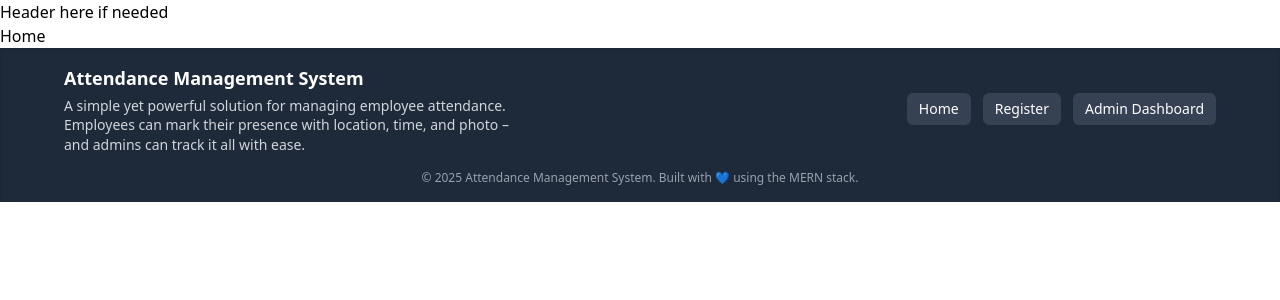
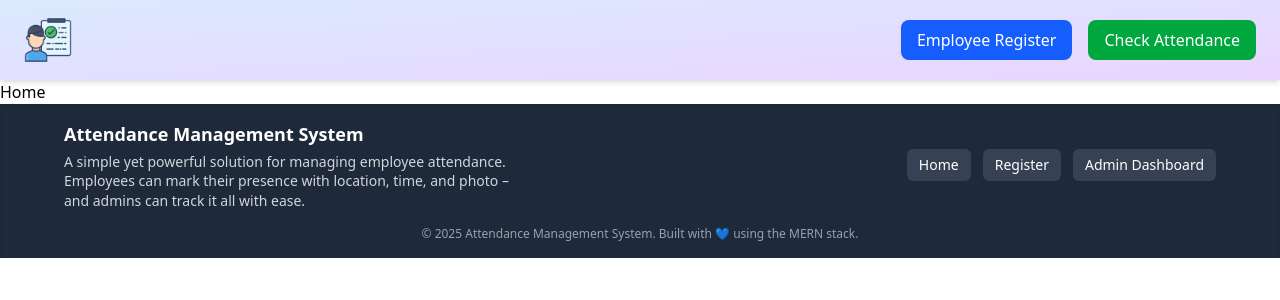
Before and after one commit to PathakShailendra/Attendence-System, a React (Vite) app in the folder Frontend/: page / in a window 1280 px wide. Shown: the top 300 px of the page. Built offline with nearby package versions, Linux system fonts and the light colour scheme.

Commit message:
header added

```diff
--- a/Frontend/src/App.jsx
+++ b/Frontend/src/App.jsx
@@ -3,12 +3,13 @@ import TestApi from './components/TestApi'
 import { Outlet } from 'react-router-dom';
 import toast, { Toaster } from "react-hot-toast";
 import Footer from './components/Footer';
+import Header from './components/Header';
 
 
 const App = () => {
   return (
     <div>
-      <h1>Header here if needed</h1>
+      <Header />
       <Outlet />
       <Footer />
       <Toaster />
--- /dev/null
+++ b/Frontend/src/components/Header.jsx
@@ -0,0 +1,37 @@
+import React from 'react';
+import { Link } from 'react-router-dom';
+import logo from '../assets/immigration.png'
+
+const Header = () => {
+  return (
+    <header className="w-full bg-gradient-to-br from-blue-100 to-purple-200 shadow-md px-6 py-4 flex justify-between items-center">
+      {/* Logo on the left */}
+      <div className="flex items-center space-x-2">
+        <img
+          src={logo}
+          alt="Attendance Logo"
+          className="w-12 h-12 object-contain"
+        />
+
+      </div>
+
+      {/* Buttons on the right */}
+      <div className="flex space-x-4 ml-auto">
+        <Link
+          to="/employee/register"
+          className="bg-blue-600 text-white px-4 py-2 rounded-lg hover:bg-blue-700 transition duration-300"
+        >
+          Employee Register
+        </Link>
+        <Link
+          to="/attendance"
+          className="bg-green-600 text-white px-4 py-2 rounded-lg hover:bg-green-700 transition duration-300"
+        >
+          Check Attendance
+        </Link>
+      </div>
+    </header>
+  );
+};
+
+export default Header;
```
Also changed, not shown: Frontend/src/assets/immigration.png (added).
